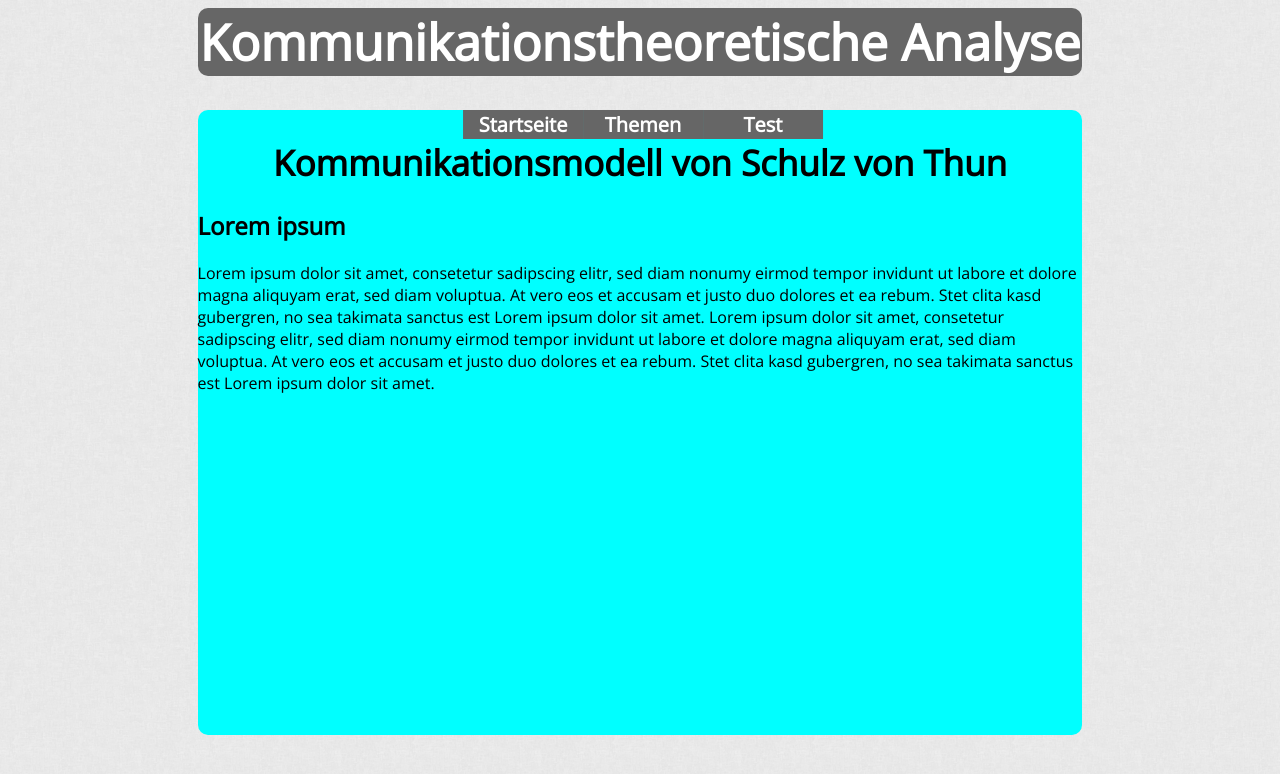
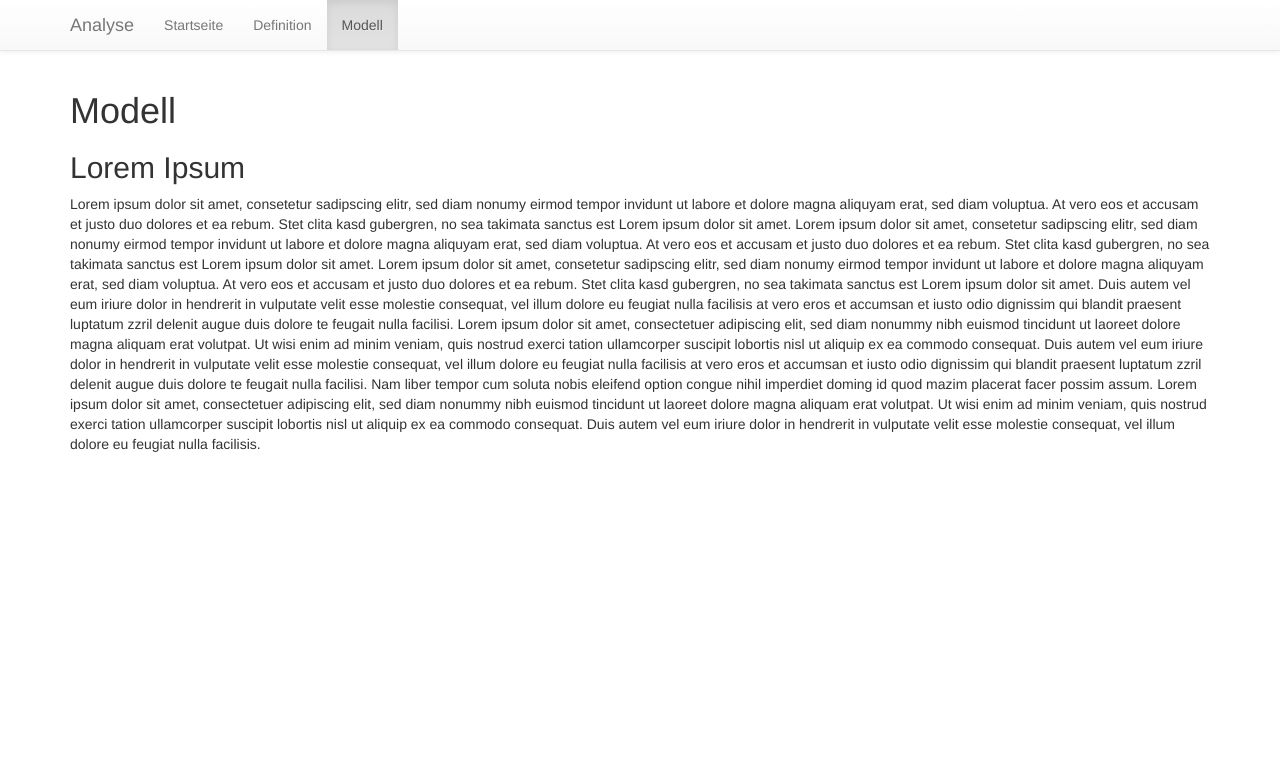
Before and after one commit to kaizi99/bktdn-kommuikation, a plain HTML site: page Modell.html in a window 1280 px wide. Drawn offline with nearby package versions, Linux system fonts and the light colour scheme.

Commit message:
BOOTSTRAP!!!! SUCH AWESOME

```diff
--- a/Modell.html
+++ b/Modell.html
@@ -1,44 +1,52 @@
-<html>
+<!DOCTYPE html>
+<html lang="de">
 <header>
-<meta charset="utf-8">
-<title>Startseite</title>
-<link href='https://fonts.googleapis.com/css?family=Open+Sans' rel='stylesheet' type='text/css'>
-<link href="css/style.css" rel="stylesheet" type="text/css">
-<link href="css/dropdown_1281.css" rel="stylesheet" type="text/css" media="screen and (min-width: 1281px)">
-<link href="css/dropdown_1280.css" rel="stylesheet" type="text/css" media="screen and (max-width: 1280px)">
+  <meta charset="utf-8">
+  <meta http-equiv="X-UA-Compatible" content="IE=edge">
+  <meta name="viewport" content="width=device-width, initial-scale=1">
+  <title>Modell</title>
+  <!-- Latest compiled and minified CSS -->
+  <link rel="stylesheet" href="https://maxcdn.bootstrapcdn.com/bootstrap/3.3.5/css/bootstrap.min.css" integrity="sha512-dTfge/zgoMYpP7QbHy4gWMEGsbsdZeCXz7irItjcC3sPUFtf0kuFbDz/ixG7ArTxmDjLXDmezHubeNikyKGVyQ==" crossorigin="anonymous">
+  <!-- Optional theme -->
+
+  <!-- jQuery (necessary for Bootstrap's JavaScript plugins) -->
+  <script src="https://ajax.googleapis.com/ajax/libs/jquery/1.11.3/jquery.min.js"></script><link rel="stylesheet" href="https://maxcdn.bootstrapcdn.com/bootstrap/3.3.5/css/bootstrap-theme.min.css" integrity="sha384-aUGj/X2zp5rLCbBxumKTCw2Z50WgIr1vs/PFN4praOTvYXWlVyh2UtNUU0KAUhAX" crossorigin="anonymous">
+  <!-- Latest compiled and minified JavaScript -->
+  <script src="https://maxcdn.bootstrapcdn.com/bootstrap/3.3.5/js/bootstrap.min.js" integrity="sha512-K1qjQ+NcF2TYO/eI3M6v8EiNYZfA95pQumfvcVrTHtwQVDG+aHRqLi/ETn2uB+1JqwYqVG3LIvdm9lj6imS/pQ==" crossorigin="anonymous"></script>
 </header>
 
 <body>
-<div class="main">
-  <div class="header">
-    <h1> Kommunikationstheoretische Analyse </h1>
-  </div>
-
-  <div class="content">
-    <div id="menu">
-		<ul>
-			<li class="topdown">
-				<a href="index.html">Startseite</a>
-			</li>
-			<li class="topdown">
-				<a href="">Themen</a>
-				<ul>
-					<li class="subdown"><a href="Definition.html">Definition</a></li>
-					<li class="subdown"><a href="Modell.html">Modell</a></li>
-				</ul>
-			</li>
-			<li class="topdown">
-				<a href="">Test</a>
-			</li>
-		</ul>
-	</div>
-
-    <div class="text">
-      <h1>Kommunikationsmodell von Schulz von Thun</h1>
-      <h2>Lorem ipsum</h2>
-      Lorem ipsum dolor sit amet, consetetur sadipscing elitr, sed diam nonumy eirmod tempor invidunt ut labore et dolore magna aliquyam erat, sed diam voluptua. At vero eos et accusam et justo duo dolores et ea rebum. Stet clita kasd gubergren, no sea takimata sanctus est Lorem ipsum dolor sit amet. Lorem ipsum dolor sit amet, consetetur sadipscing elitr, sed diam nonumy eirmod tempor invidunt ut labore et dolore magna aliquyam erat, sed diam voluptua. At vero eos et accusam et justo duo dolores et ea rebum. Stet clita kasd gubergren, no sea takimata sanctus est Lorem ipsum dolor sit amet.
+  <div class="navbar navbar-default navbar-static-top">
+    <div class="container">
+      <div class="navbar-brand">Analyse</div>
+      <button class="navbar-toggle" data-toggle="collapse" data-target=".navHeaderCollapse">
+        <span class="icon-bar"></span>
+        <span class="icon-bar"></span>
+        <span class="icon-bar"></span>
+      </button>
+      <div class="collapse navbar-collapse navHeaderCollapse">
+        <ul class="nav navbar-nav navbar-left">
+          <li><a href="index.html">Startseite</a></li>
+          <li><a href="definition.html">Definition</a></li>
+          <li class="active"><a href="Modell.html">Modell</a></li>
+        </ul>
+      </div>
     </div>
   </div>
-</div>
+  <div class="container">
+    <div class="text">
+      <h1>Modell</h1>
+      <h2>Lorem Ipsum</h2>
+      Lorem ipsum dolor sit amet, consetetur sadipscing elitr, sed diam nonumy eirmod tempor invidunt ut labore et dolore magna aliquyam erat, sed diam voluptua. At vero eos et accusam et justo duo dolores et ea rebum. Stet clita kasd gubergren, no sea takimata sanctus est Lorem ipsum dolor sit amet. Lorem ipsum dolor sit amet, consetetur sadipscing elitr, sed diam nonumy eirmod tempor invidunt ut labore et dolore magna aliquyam erat, sed diam voluptua. At vero eos et accusam et justo duo dolores et ea rebum. Stet clita kasd gubergren, no sea takimata sanctus est Lorem ipsum dolor sit amet. Lorem ipsum dolor sit amet, consetetur sadipscing elitr, sed diam nonumy eirmod tempor invidunt ut labore et dolore magna aliquyam erat, sed diam voluptua. At vero eos et accusam et justo duo dolores et ea rebum. Stet clita kasd gubergren, no sea takimata sanctus est Lorem ipsum dolor sit amet.
+
+Duis autem vel eum iriure dolor in hendrerit in vulputate velit esse molestie consequat, vel illum dolore eu feugiat nulla facilisis at vero eros et accumsan et iusto odio dignissim qui blandit praesent luptatum zzril delenit augue duis dolore te feugait nulla facilisi. Lorem ipsum dolor sit amet, consectetuer adipiscing elit, sed diam nonummy nibh euismod tincidunt ut laoreet dolore magna aliquam erat volutpat.
+
+Ut wisi enim ad minim veniam, quis nostrud exerci tation ullamcorper suscipit lobortis nisl ut aliquip ex ea commodo consequat. Duis autem vel eum iriure dolor in hendrerit in vulputate velit esse molestie consequat, vel illum dolore eu feugiat nulla facilisis at vero eros et accumsan et iusto odio dignissim qui blandit praesent luptatum zzril delenit augue duis dolore te feugait nulla facilisi.
+
+Nam liber tempor cum soluta nobis eleifend option congue nihil imperdiet doming id quod mazim placerat facer possim assum. Lorem ipsum dolor sit amet, consectetuer adipiscing elit, sed diam nonummy nibh euismod tincidunt ut laoreet dolore magna aliquam erat volutpat. Ut wisi enim ad minim veniam, quis nostrud exerci tation ullamcorper suscipit lobortis nisl ut aliquip ex ea commodo consequat.
+
+Duis autem vel eum iriure dolor in hendrerit in vulputate velit esse molestie consequat, vel illum dolore eu feugiat nulla facilisis.
+    </div>
+  </div>
 </body>
 </html>
```
Also changed, not shown: Definition.html (+31 -31 lines), index.html (+31 -34 lines).
